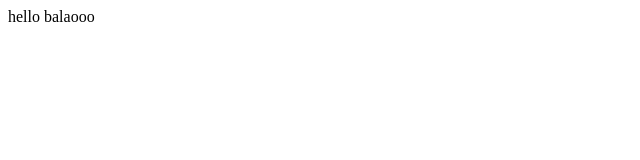
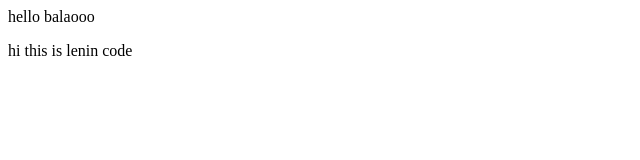
Before and after one commit to wordpressmonk/Swasthik-repo, a plain HTML site: page index.html in a window 1280 px wide. Shown: the whole page, without its empty margins (0-640 px from the left). Drawn offline with Linux system fonts and the light colour scheme.

Commit message:
Update index.html

```diff
--- a/index.html
+++ b/index.html
@@ -1,5 +1,6 @@
 <html>
 <body>
 <p> hello balaooo</p>
+hi this is lenin code
 </body>
 </html>
```
